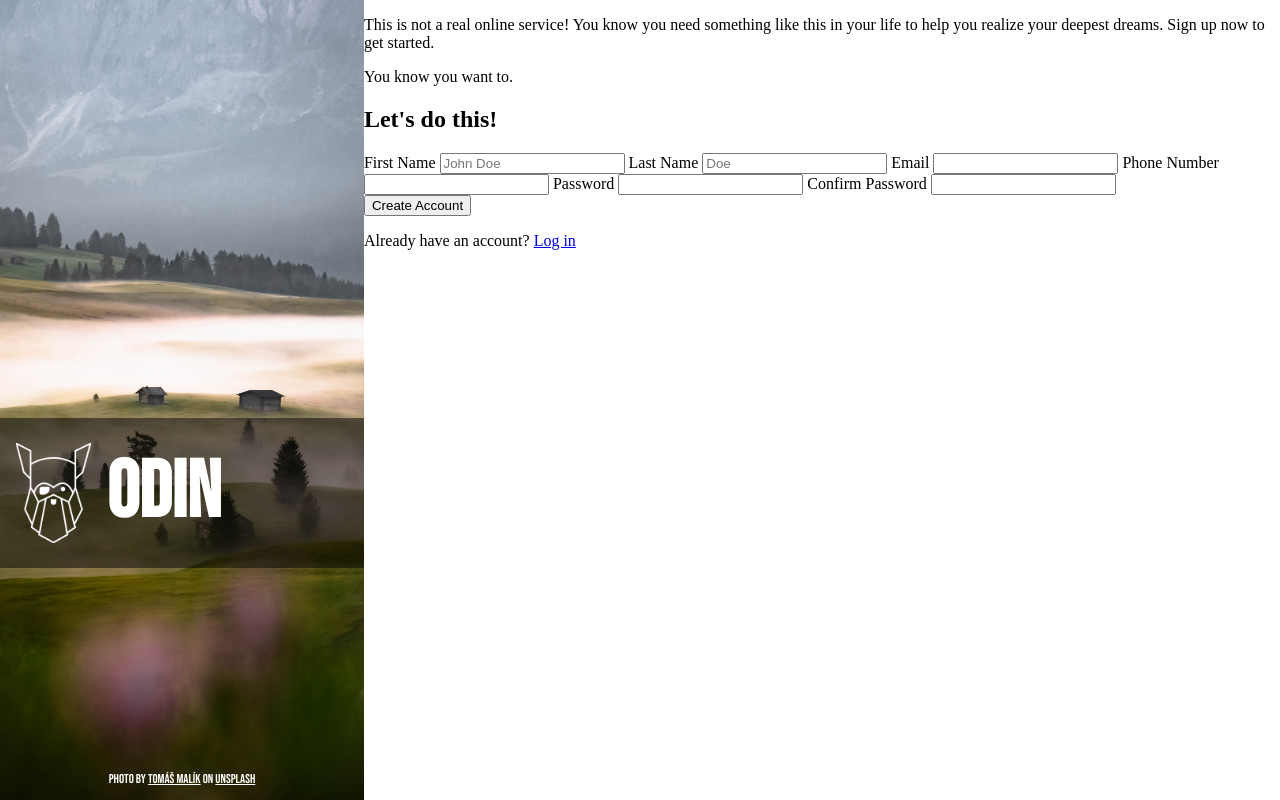
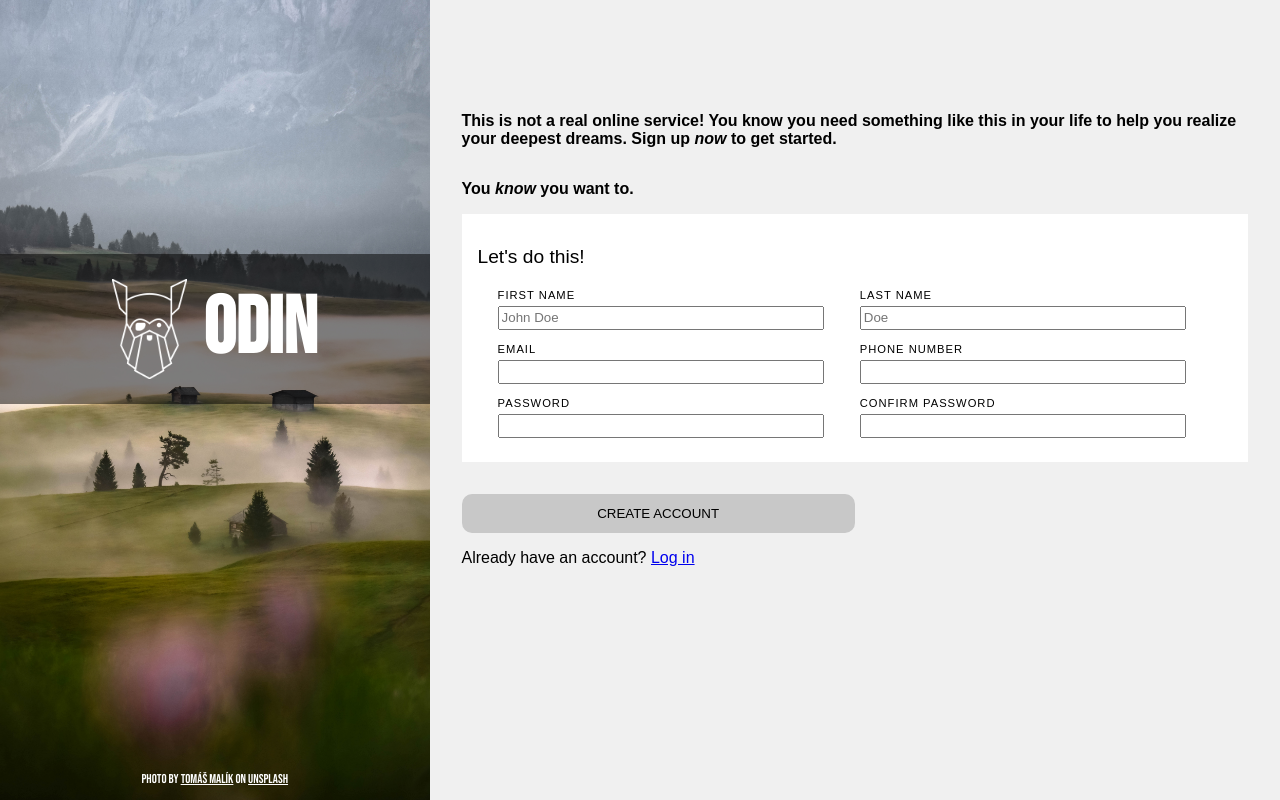
Before and after one commit to dylan-solomon/TOP-signup-form, a plain HTML site: page index.html in a window 1280 px wide. Drawn offline with Linux system fonts and the light colour scheme.

Commit message:
Format form

```diff
--- a/index.html
+++ b/index.html
@@ -29,18 +29,32 @@
         <p>You <span class="em">know</span> you want to.</p>
         <form action="post">
             <h2>Let's do this!</h2>
+                <div class="form-content">
+                    <div class="form-input">
                         <label for="fname">First Name</label>
                         <input type="text" id="fname" placeholder="John Doe">
+                    </div>
+                    <div class="form-input">
                         <label for="lname">Last Name</label>
                         <input type="text" id="lname" placeholder="Doe">
+                    </div>
+                        <div class="form-input">
                         <label for="email">Email</label>
                         <input type="email" id="email">
+                    </div>
+                        <div class="form-input">
                         <label for="phone">Phone Number</label>
                         <input type="tel" id="phone">
+                    </div>
+                        <div class="form-input">
                         <label for="pass">Password</label>
                         <input type="password" name="pass" id="pass">
+                    </div>
+                        <div class="form-input">
                         <label for="cpass">Confirm Password</label>
                         <input type="password" name="cpass" id="cpass">
+                    </div>
+                </div>
         </form>
         <button>Create Account</button>
         <p>Already have an account? <a href="#">Log in</a></p>
--- a/style.css
+++ b/style.css
@@ -6,7 +6,10 @@ body {
     margin: 0;
     padding: 0;
     display: flex;
+    font-size: 1rem;
 }
+
+/*LEFT PANEL*/
 
 header {
     background-image: url("./images/background.jpg");
@@ -25,16 +28,16 @@ h1 {
     text-align: center;
     font-size: 5rem;
     color: white;
-
 }
 
 .image {
     background-color: rgba(0, 0, 0, .5);
     height: 150px;
-    margin-top: 100%;
+    margin-top: 200px;
     padding: 1rem;
     display: flex;
     align-items: center;
+    justify-content: center;
 }
 
 h1 img {
@@ -53,3 +56,77 @@ h1 img {
     color: white;
     font-size: .8rem;
 }
+
+/*MAIN PANEL*/
+
+main {
+    display: flex;
+    flex-direction: column;
+    padding: 6rem 2rem;
+    font-family: Arial, sans-serif;
+    background-color: rgb(240, 240, 240);
+}
+
+main p:first-child,
+main P:nth-child(2) {
+    font-weight: bold;
+}
+
+.em {
+    font-style: italic;
+}
+
+form {
+    background-color: white;
+    padding: 1rem;
+    min-width: 350px;
+    margin-bottom: 2rem;
+}
+
+h2 {
+    font-weight: 500;
+    font-size: 1.2rem;
+}
+
+
+.form-content {
+    display: flex;
+    flex-wrap: wrap;
+    justify-content: center;
+}
+
+.form-input {
+   display: flex;
+   flex-direction: column;
+   width: 48%;
+   text-transform: uppercase;
+   font-size: .7rem;
+   letter-spacing: 1px;
+}
+
+
+input {
+    width:90%;
+    margin-bottom: .5rem;
+    margin-left: 5px;
+    height: 1.5rem;
+}
+
+label {
+    margin: 5px;
+}
+
+button {
+    width: 50%;
+    padding: .75rem;
+    border-radius: 10px;
+    border: none;
+    background-color: rgb(200, 200, 200);
+    text-transform: uppercase;
+
+}
+
+button:hover {
+    background-color: rgb(150, 150,150);
+    cursor: pointer;
+}
```
Lines whose indentation alone changed are shown as unchanged.
